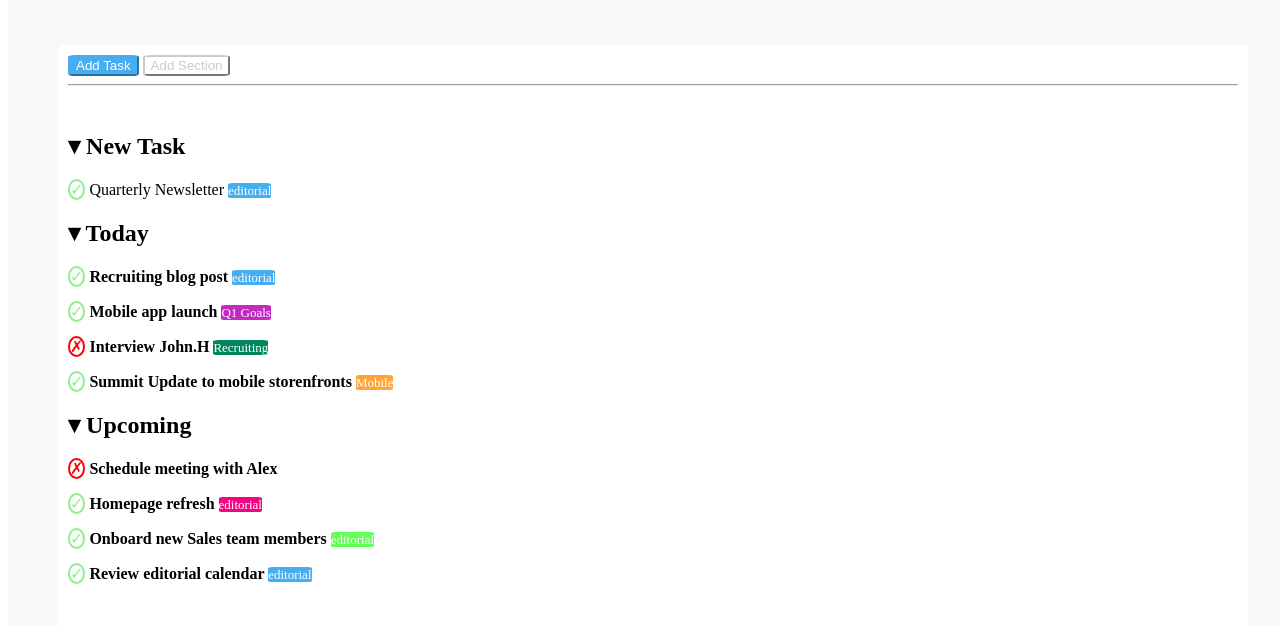
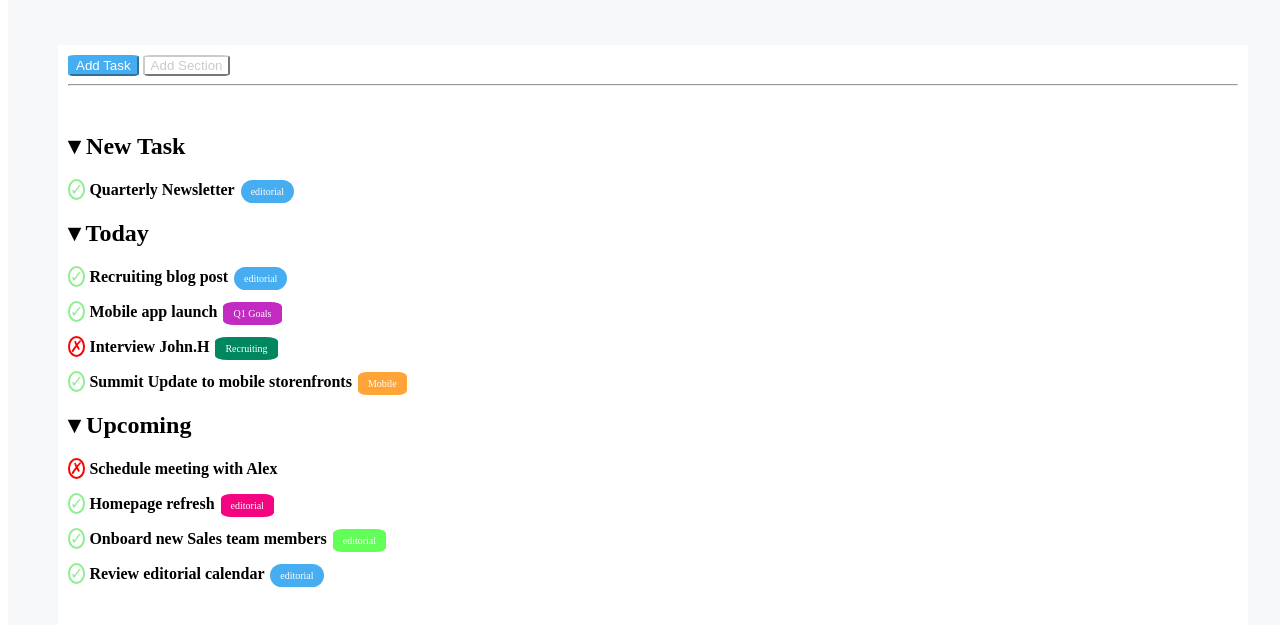
Before and after one commit to FrancescoMarra97/html-css-toboolist, a plain HTML site: page index.html in a window 1280 px wide. Shown: the part 87-712 px from the top of the page. Drawn offline with Linux system fonts and the light colour scheme.

Commit message:
fix attribute cells

```diff
--- a/css/style.css
+++ b/css/style.css
@@ -46,41 +46,51 @@ h1{
     border-radius: 50%;
 }
 .att1{
+    margin-left: 0.2em;
+    padding: 0.6em 1em;
     background-color: #47adf1;
+    background-size: 50%;
     color: #ffffff;
-    border-radius: 10%;
-    font-size: small;
+    border-radius: 20px;
+    font-size: 10px;
 }
 .att2{
+    margin-left: 0.2em;
+    padding: 0.6em 1em;
     background-color: rgb(194, 42, 194);
     color: #ffffff;
-    border-radius: 10%;
-    font-size: small;
+    border-radius: 20%;
+    font-size: 10px;
 }
 .att3{
+    margin-left: 0.2em;
+    padding: 0.6em 1em;
     background-color:rgb(1, 135, 95);
     color: #ffffff;
-    border-radius: 10%;
-    font-size: small;
+    border-radius: 20%;
+    font-size: 10px;
 }
 .att4{
-
+    margin-left: 0.2em;
+    padding: 0.6em 1em;
     background-color: rgb(255, 165, 55);
     color: #ffffff;
-    border-radius: 10%;
-    font-size: small;
+    border-radius: 20%;
+    font-size: 10px;
 }
 .att5{
-
+    margin-left: 0.2em;
+    padding: 0.6em 1em;
     background-color:rgb(245, 4, 129);
     color: #ffffff;
-    border-radius: 10%;
-    font-size: small;
+    border-radius: 20%;
+    font-size: 10px;
 }
 .att6{
-
+    margin-left: 0.2em;
+    padding: 0.6em 1em;
     background-color:rgb(97, 255, 88);
     color: #ffffff;
-    border-radius: 10%;
-    font-size: small;
+    border-radius: 20%;
+    font-size: 10px;
 }
--- a/index.html
+++ b/index.html
@@ -29,7 +29,7 @@
             <!-- new task -->
             <section>
                 <h2><span> &#9662;</span> New Task</h2>
-                <p><span class="check"> &#10003;</span> Quarterly Newsletter <span class="att1">editorial</span></p>
+                <p><span class="check"> &#10003;</span><strong> Quarterly Newsletter</strong> <span class="att1">editorial</span></p>
                 <h2><span> &#9662;</span> Today</h2>
                 <p><span class="check"> &#10003;</span><strong> Recruiting blog post </strong><span class="att1">editorial</span></p>
                 <p><span class="check"> &#10003;</span><strong> Mobile app launch</strong> <span class="att2">Q1 Goals</span></p>
```
